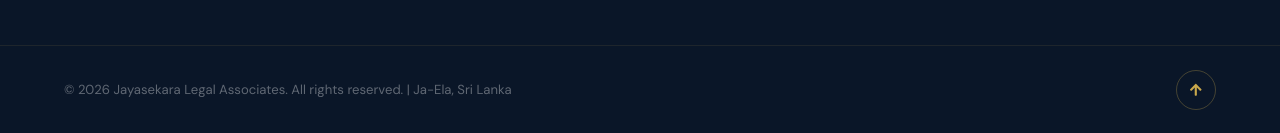
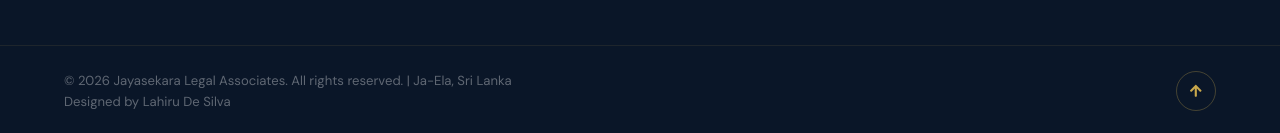
Before and after one commit to LahiruDS/LPO-2, a React (Vite) app: page / in a window 1280 px wide. Shown: the part 7356-7489 px from the top of the page. Built offline with nearby package versions, Linux system fonts and the light colour scheme.

Commit message:
Update Changes

```diff
--- a/src/components/Footer.jsx
+++ b/src/components/Footer.jsx
@@ -83,7 +83,8 @@ const Footer = () => {
         <div className="section-container">
           <div className="footer-bottom-inner">
             <p className="copyright">
-              &copy; {new Date().getFullYear()} Jayasekara Legal Associates. All rights reserved. | Ja-Ela, Sri Lanka
+              &copy; {new Date().getFullYear()} Jayasekara Legal Associates. All rights reserved. | Ja-Ela, Sri Lanka<br></br>
+              Designed by <a href="https://www.linkedin.com/in/lahiru-de-silva-86b0b1329/" target="_blank" rel="noopener noreferrer">Lahiru De Silva</a>
             </p>
             <button className="back-to-top" onClick={scrollToTop} aria-label="Back to top">
               <FaArrowUp />
```
